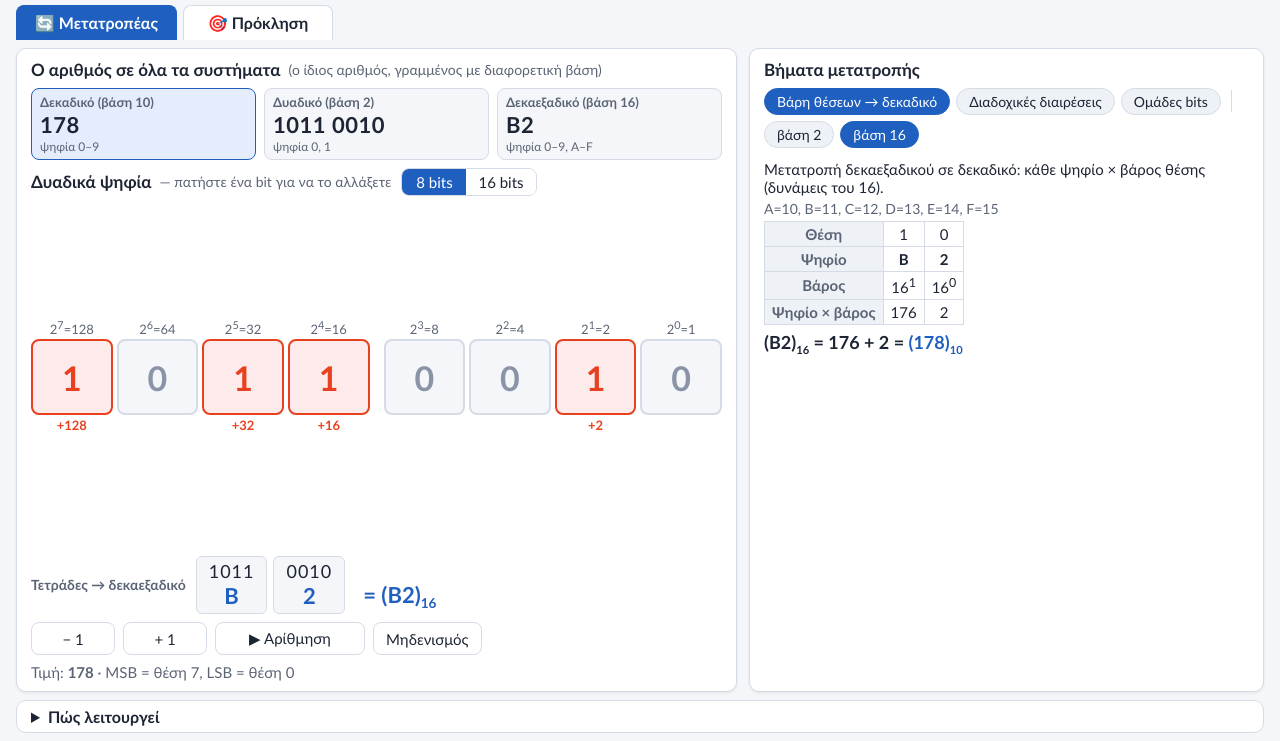
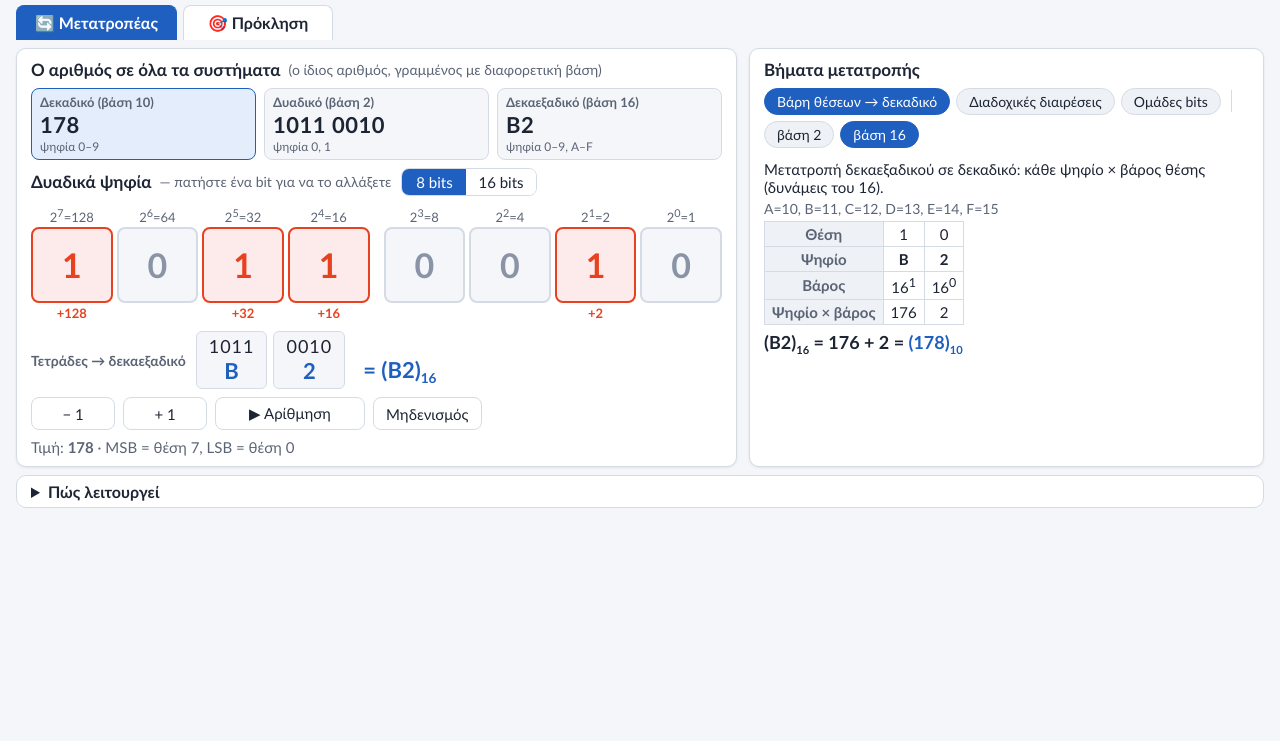
Before and after one commit to yiannisdou/Simulations, a plain HTML site: page number_converter.html in a window 1280 px wide. Shown: the part 59-800 px from the top of the page. Drawn offline with Linux system fonts and the light colour scheme.

Commit message:
Add files via upload

```diff
--- a/number_converter.html
+++ b/number_converter.html
@@ -20,7 +20,7 @@ body.dark{
 *{box-sizing:border-box}
 html,body{margin:0;height:100%}
 body{background:var(--bg);color:var(--text);font-family:Calibri,Carlito,"Segoe UI",Arial,sans-serif;font-size:16px}
-.wrap{height:100vh;display:flex;flex-direction:column;padding:8px 16px 8px;max-width:1600px;margin:0 auto;gap:8px}
+.wrap{display:flex;flex-direction:column;padding:8px 16px 8px;max-width:1600px;margin:0 auto;gap:8px}
 header{display:flex;align-items:center;gap:14px}
 header .titles{flex:1;min-width:0}
 h1{font-size:24px;margin:0;line-height:1.15}
@@ -36,7 +36,7 @@ button:disabled{opacity:.45;cursor:default}
 .tab{padding:7px 18px;font-size:16px;font-weight:bold;border-radius:8px 8px 0 0;border-bottom:none;min-width:150px}
 .tab.active{background:var(--accent);color:#fff;border-color:var(--accent)}
 body.dark .tab.active{color:#0d1420}
-main{flex:1;min-height:0;display:none;grid-template-columns:1.4fr 1fr;gap:12px}
+main{display:none;grid-template-columns:1.4fr 1fr;gap:12px}
 main.show{display:grid}
 .panel{background:var(--panel);border:1px solid var(--line);border-radius:10px;padding:10px 14px;box-shadow:var(--shadow);display:flex;flex-direction:column;gap:8px;min-height:0}
 .panel h2{font-size:17px;margin:0;display:flex;align-items:center;gap:8px;flex-wrap:wrap}
@@ -56,7 +56,7 @@ sub{font-size:.62em}
 .seg button{border:none;border-radius:0;padding:4px 12px;min-width:64px}
 .seg button.on{background:var(--accent);color:#fff}
 body.dark .seg button.on{color:#0d1420}
-.bits{display:flex;gap:4px;justify-content:center;flex:1;min-height:0;align-items:center}
+.bits{display:flex;gap:4px;justify-content:center;align-items:center;margin:2px 0}
 .bit{flex:1;max-width:84px;display:flex;flex-direction:column;align-items:center;gap:2px;cursor:pointer;user-select:none}
 .bit .w{font-size:13px;color:var(--muted);white-space:nowrap}
 .bit .b{width:100%;aspect-ratio:1/1;max-height:76px;font-size:34px!important;border:2px solid var(--line);border-radius:8px;display:flex;align-items:center;justify-content:center;font-size:28px;font-weight:bold;color:var(--zero);background:var(--bg);transition:background .15s}
@@ -82,7 +82,7 @@ body.dark .seg button.on{color:#0d1420}
 .chip{padding:4px 12px;border-radius:16px;background:var(--chip);border:1px solid var(--line);font-size:14px}
 .chip.on{background:var(--accent);color:#fff;border-color:var(--accent)}
 body.dark .chip.on{color:#0d1420}
-.steps{flex:1;min-height:0;overflow:auto;font-size:15px}
+.steps{flex:1 1 0;min-height:200px;overflow:auto;font-size:15px}
 .steps p{margin:4px 0}
 table.t{border-collapse:collapse;margin:4px 0;font-size:15px}
 table.t td,table.t th{border:1px solid var(--line);padding:3px 7px;text-align:center}
@@ -98,7 +98,7 @@ table.t tr.hl td{background:var(--accent-soft);font-weight:bold}
 .flowrow .tag{min-width:118px;color:var(--muted);font-size:13px;font-weight:bold}
 .arrow{color:var(--muted);font-size:13px;padding-left:124px}
 /* ---------- challenge ---------- */
-.qcard{flex:1;display:flex;flex-direction:column;justify-content:center;align-items:center;gap:14px;text-align:center;min-height:0}
+.qcard{flex:1;display:flex;flex-direction:column;justify-content:center;align-items:center;gap:12px;text-align:center;min-height:0;padding:10px 0}
 .qnum{color:var(--muted);font-size:15px}
 .qtext{font-size:22px}
 .qval{font-size:44px;font-weight:bold;color:var(--accent);letter-spacing:1px}
@@ -128,7 +128,7 @@ table.t tr.hl td{background:var(--accent-soft);font-weight:bold}
 .dot.cur{border-color:var(--accent)}
 .dot.ok{background:var(--ok);border-color:var(--ok);color:#fff}
 .dot.bad{background:var(--bad);border-color:var(--bad);color:#fff}
-.sol{flex:1;min-height:0;overflow:auto;border-top:1px solid var(--line);padding-top:6px;font-size:15px}
+.sol{flex:1 1 0;min-height:150px;overflow:auto;border-top:1px solid var(--line);padding-top:6px;font-size:15px}
 .sol .empty{color:var(--muted)}
 .final{font-size:20px}
 .final .big{font-size:52px;font-weight:bold;color:var(--accent)}
```
